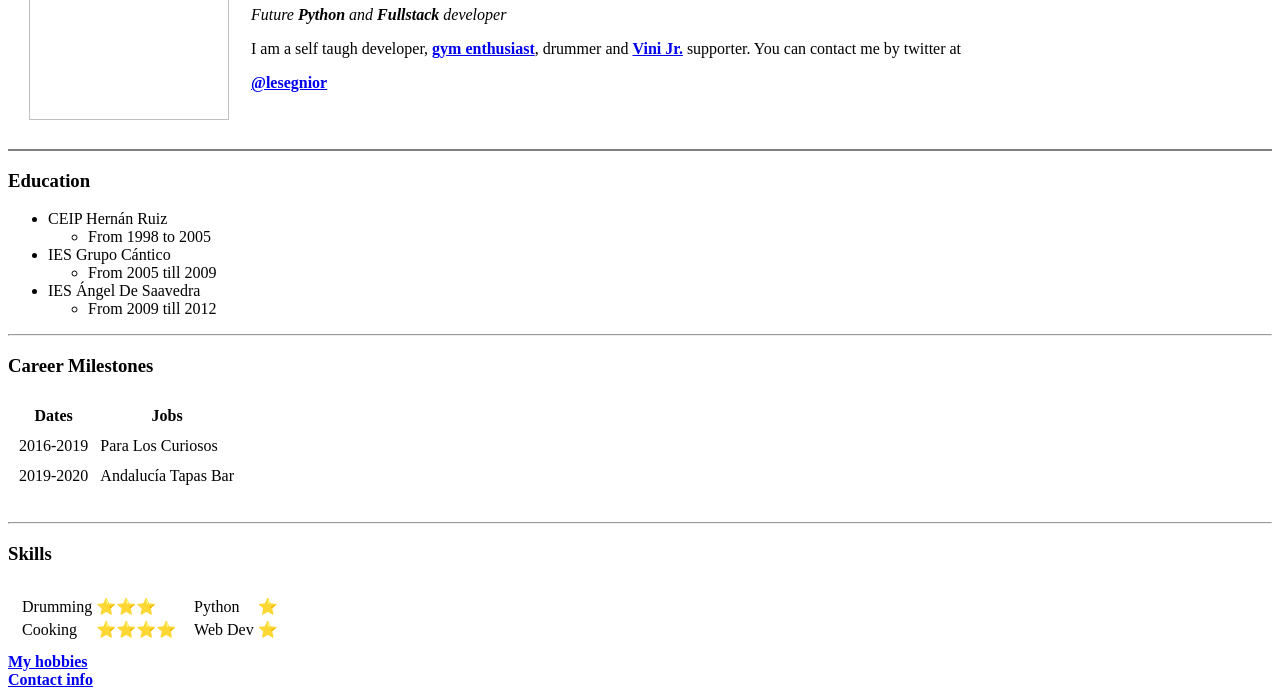
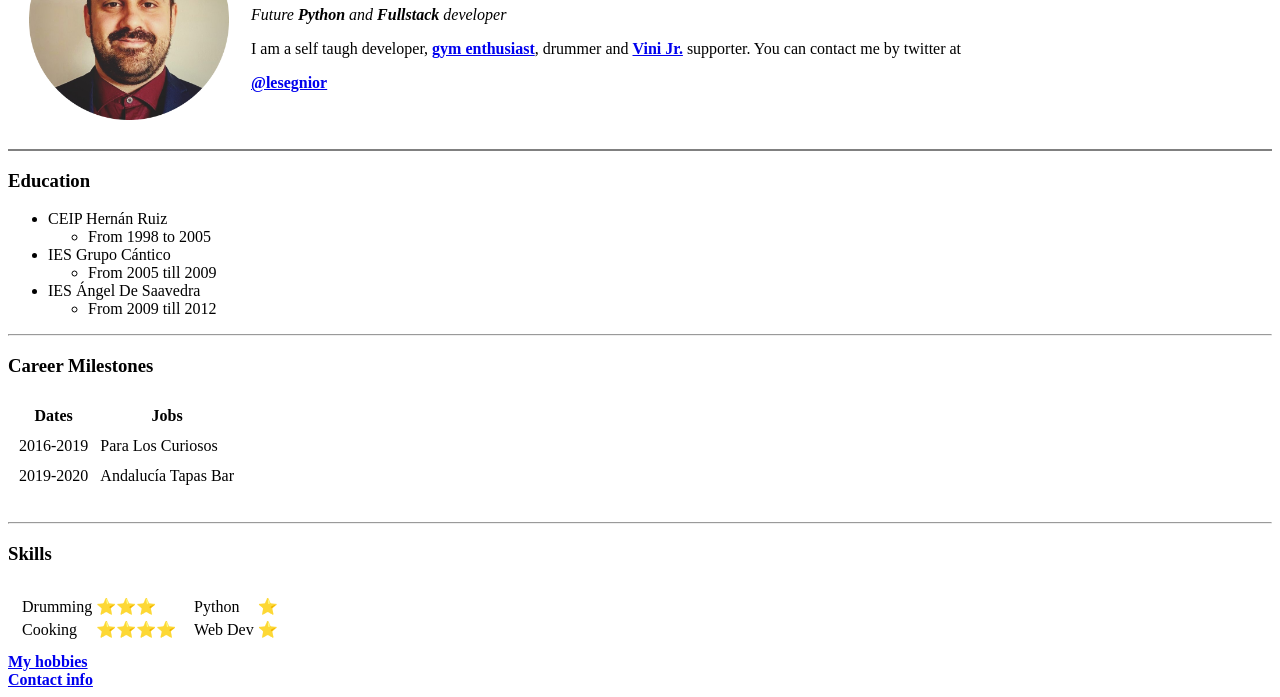
Before and after one commit to LESEGNOR/cv, a plain HTML site: page index.html in a window 1280 px wide. Shown: the part 109-806 px from the top of the page. Drawn offline with Linux system fonts and the light colour scheme.

Commit message:
Update index.html

```diff
--- a/index.html
+++ b/index.html
@@ -7,7 +7,7 @@
 <body>
     <table cellspacing="20">
         <tr>
-            <td><img src="images/carlos" alt="carlos aragon picture" height="200" width="200"></td>
+            <td><img src="images/carlos.png" alt="carlos aragon picture" height="200" width="200"></td>
             <td><h1>Carlos Aragón</h1>
                 <p><em>Future <strong>Python</strong> and <strong>Fullstack</strong> developer</em></p >
                 <p>I am a self taugh developer, <strong><a href=https://youtu.be/dBQySpeGXzg>gym enthusiast</a></strong>, drummer and <strong><a href="https://www.youtube.com/watch?v=ahoFMI9e6K0">Vini Jr.</a></strong> supporter.
```
